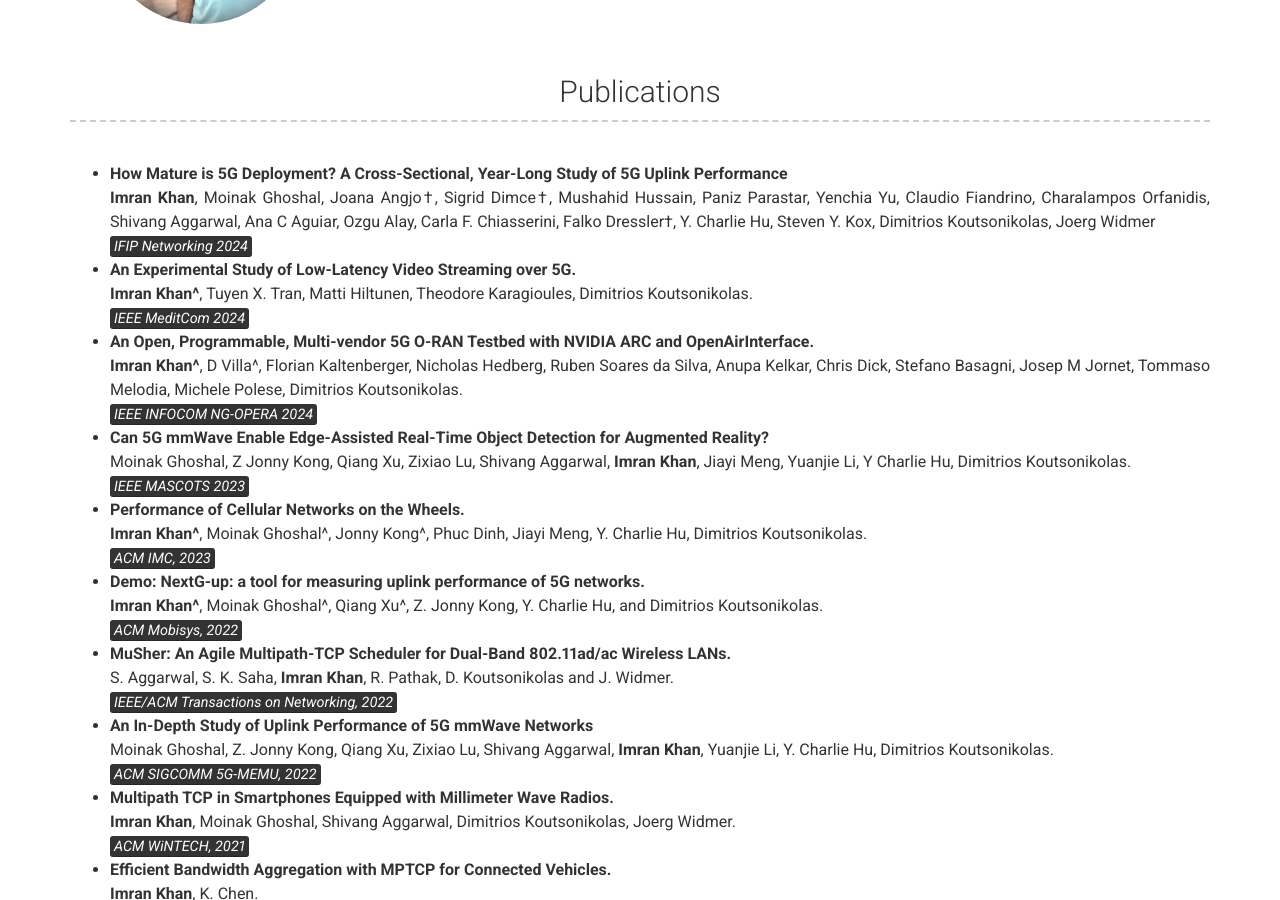
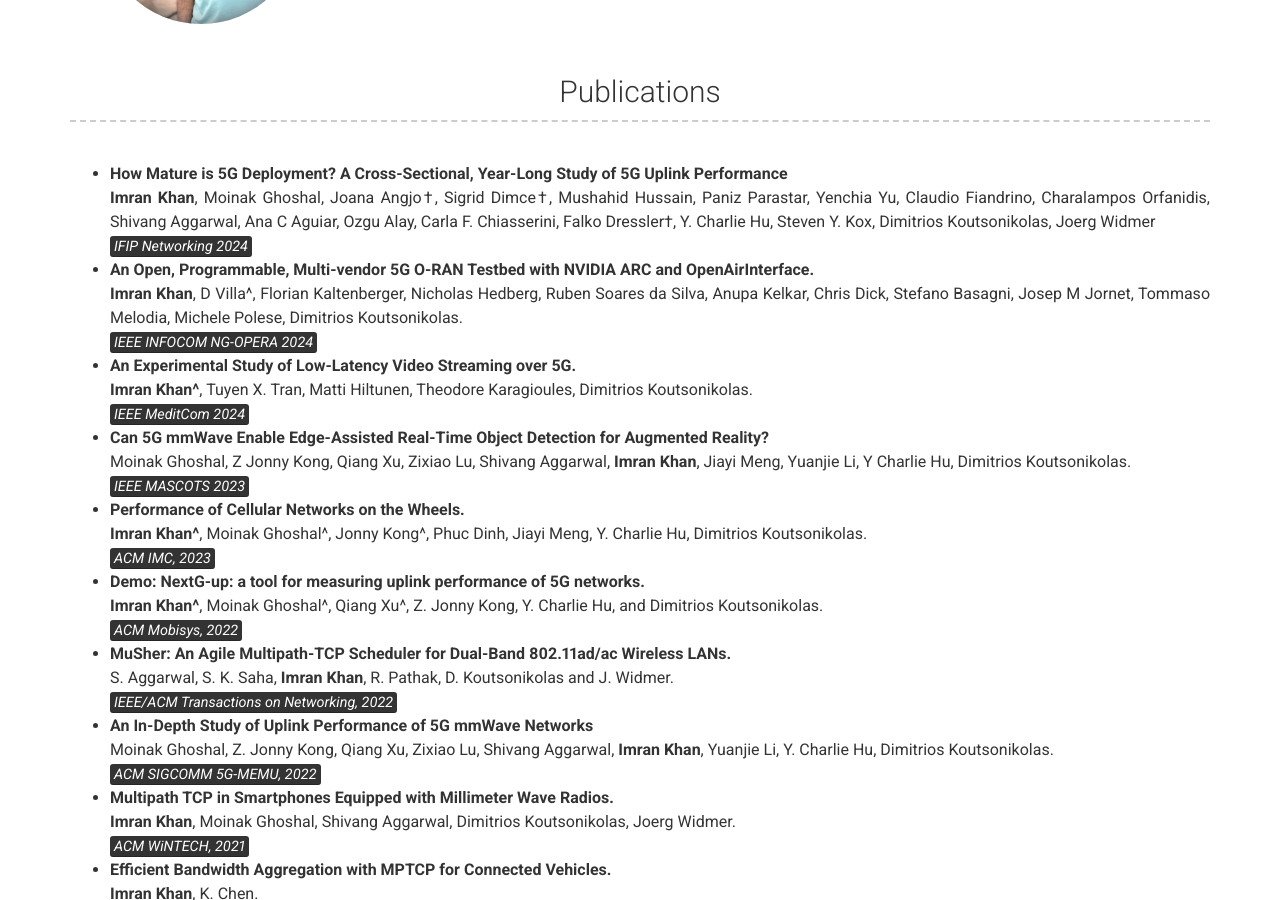
Before and after one commit to imranbuet63/imranbuet63.github.io, a Jekyll site: the page built from index.md, in a window 1280 px wide and 900 px high, scrolled down 478 px. Built offline with Jekyll 4.4.1, drawn with Linux system fonts in a browser that asks for light colours; nearby versions of some CDN libraries.

```diff
--- a/_config.yml
+++ b/_config.yml
@@ -63,12 +63,12 @@ content:
         Yenchia Yu, Claudio Fiandrino, Charalampos Orfanidis, Shivang Aggarwal, Ana C Aguiar,
         Ozgu Alay, Carla F. Chiasserini, Falko Dressler†, Y. Charlie Hu, Steven Y. Kox, Dimitrios Koutsonikolas, Joerg Widmer
         <br><em><mark>IFIP Networking 2024</mark></em>
+      - <strong>An Open, Programmable, Multi-vendor 5G O-RAN Testbed with NVIDIA ARC and OpenAirInterface.</strong>
+        <br>__Imran Khan__, D Villa^, Florian Kaltenberger, Nicholas Hedberg, Ruben Soares da Silva, Anupa Kelkar, Chris Dick, Stefano Basagni, Josep M Jornet, Tommaso Melodia, Michele Polese, Dimitrios Koutsonikolas.
+        <br><em><mark>IEEE INFOCOM NG-OPERA 2024</mark></em>
       - <strong>An Experimental Study of Low-Latency Video Streaming over 5G.</strong>
         <br>__Imran Khan^__, Tuyen X. Tran, Matti Hiltunen, Theodore Karagioules, Dimitrios Koutsonikolas.
         <br><em><mark>IEEE MeditCom 2024</mark></em>
-      - <strong>An Open, Programmable, Multi-vendor 5G O-RAN Testbed with NVIDIA ARC and OpenAirInterface.</strong>
-        <br>__Imran Khan^__, D Villa^, Florian Kaltenberger, Nicholas Hedberg, Ruben Soares da Silva, Anupa Kelkar, Chris Dick, Stefano Basagni, Josep M Jornet, Tommaso Melodia, Michele Polese, Dimitrios Koutsonikolas.
-        <br><em><mark>IEEE INFOCOM NG-OPERA 2024</mark></em>
       - <strong>Can 5G mmWave Enable Edge-Assisted Real-Time Object Detection for Augmented Reality?</strong>
         <br>Moinak Ghoshal, Z Jonny Kong, Qiang Xu, Zixiao Lu, Shivang Aggarwal, **Imran Khan**, Jiayi Meng, Yuanjie Li, Y Charlie Hu, Dimitrios Koutsonikolas.
         <br><em><mark>IEEE MASCOTS 2023</mark></em>
```
